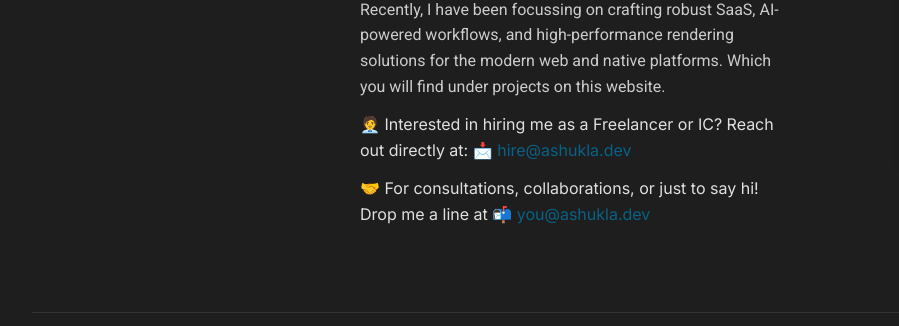
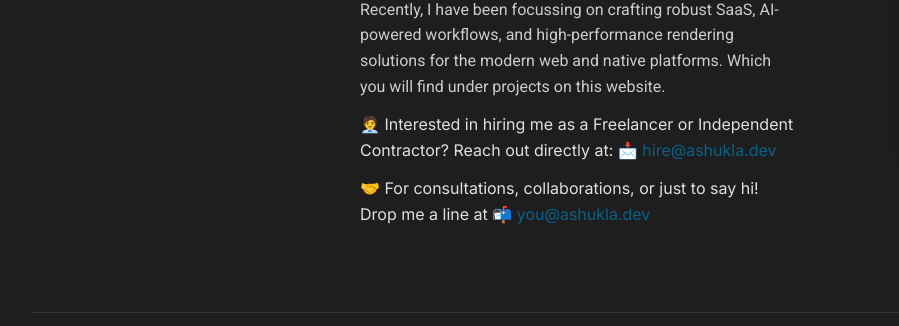
Before and after one commit to ashukladev/PersonalPage, a plain HTML site: page index.html in a window 1280 px wide. Shown: the part 415-741 px from the top of the page, 0-899 px from the left. Drawn offline with Linux system fonts and the light colour scheme.

```diff
--- a/index.html
+++ b/index.html
@@ -34,7 +34,7 @@
         <p class="overview">I’m an experienced Graphics Software Developer with over 14 years of industry expertise, having built graphics and rendering solutions for international studios like Netflix, DreamWorks, Disney, and more.
 <p class="overview">Recently, I have been focussing on crafting robust SaaS, AI-powered workflows, and high-performance rendering solutions for the modern web and native platforms. Which you will find under projects on this website.</p>
 <div class="line-break-05rem"></div>
-<p >🧑‍💼 Interested in hiring me as a Freelancer or IC?
+<p >🧑‍💼 Interested in hiring me as a Freelancer or Independent Contractor?
 Reach out directly at: <a href="mailto:hire@ashukla.dev"> 📩 hire@ashukla.dev</a></p>
 <div class="line-break-05rem"></div>
 <p >🤝 For consultations, collaborations, or just to say hi!
```
